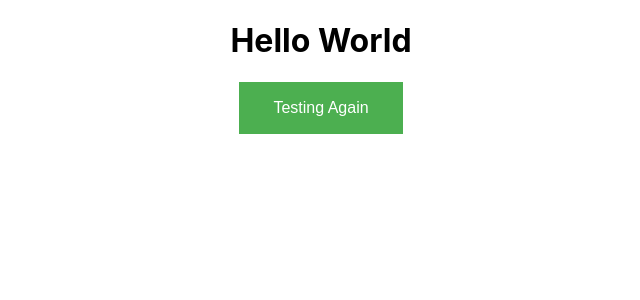
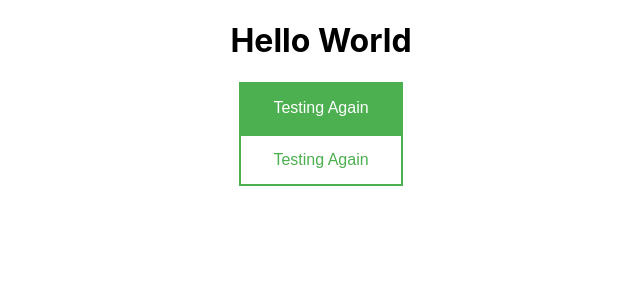
Before and after one commit to Zubs/ReactStyledComponent, a JavaScript app: page / in a window 1280 px wide. Shown: the top 300 px of the page, without its empty margins (319-959 px from the left). Built offline with nearby package versions, Linux system fonts and the light colour scheme; the HTML template or start-up script is replaced by a standard one.

Commit message:
Dynamic styling with props

```diff
--- a/src/App.js
+++ b/src/App.js
@@ -6,6 +6,8 @@ function App() {
     <div className="App">
       <h1>Hello World</h1>
       <StyledButton>Testing Again</StyledButton>
+      <br/>
+      <StyledButton variant="outline">Testing Again</StyledButton>
     </div>
   );
 }
--- a/src/styled-components/Button.js
+++ b/src/styled-components/Button.js
@@ -2,8 +2,8 @@ import styled from "styled-components";
 
 const StyledButton = styled.button`
   border: 2px solid #4caf50;
-  background-color: #4caf50;
-  color: white;
+  background-color: ${ (props) => (props.variant === 'outline' ? 'white' : '#4caf50') };
+  color: ${ (props) => (props.variant === 'outline' ? '#4caf50' : 'white') };
   padding: 15px 32px;
   text-align: center;
   text-decoration: none;
```
